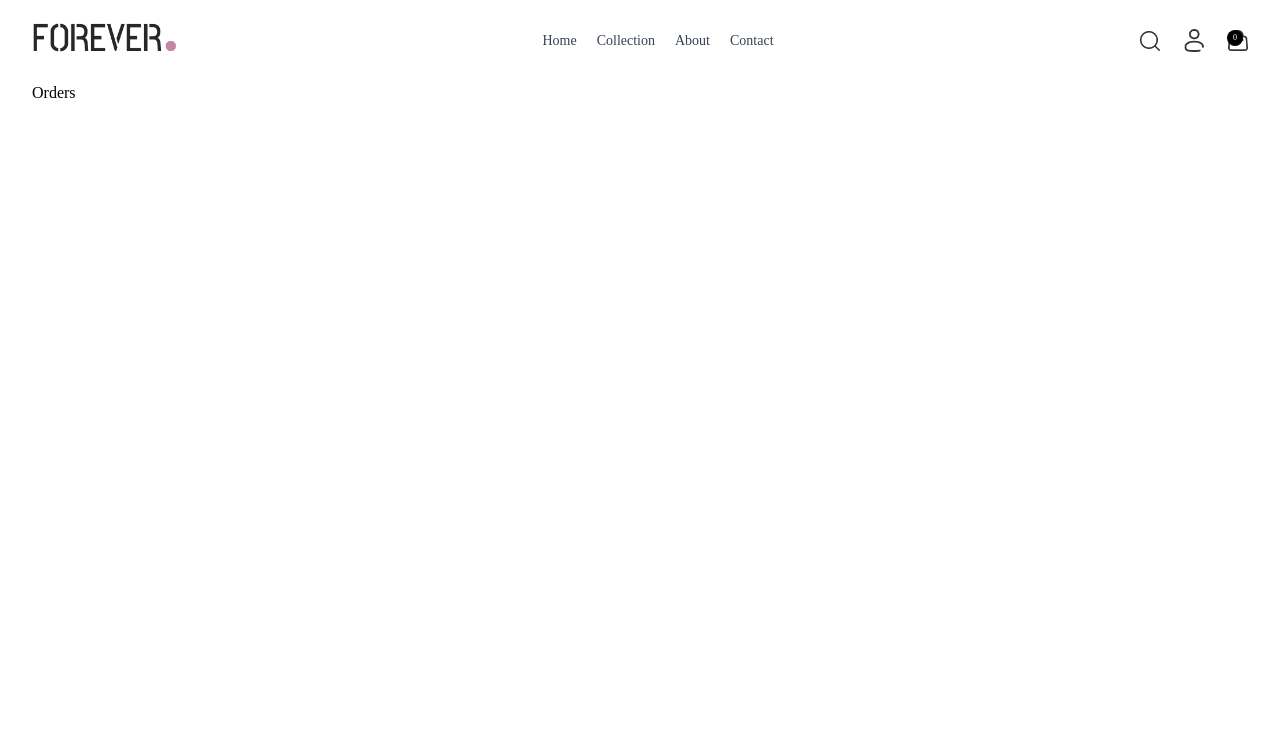
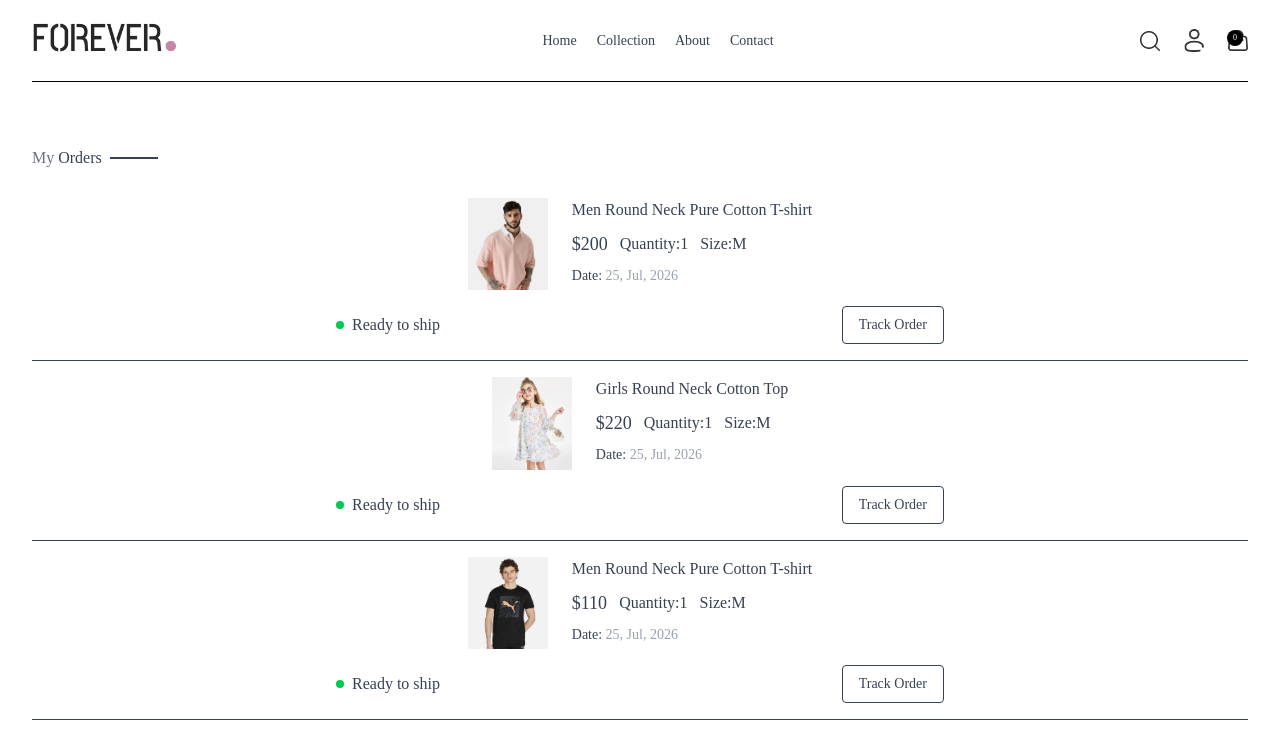
Before and after one commit to Sharath-Pillai/E-commerce-website-cloth-seller-, a React (Vite) app: page /orders in a window 1280 px wide. Shown: the top 742 px of the page. Built offline with nearby package versions, Linux system fonts and the light colour scheme.

Commit message:
orders page created and design completed

```diff
--- a/src/pages/Orders.jsx
+++ b/src/pages/Orders.jsx
@@ -1,9 +1,52 @@
-import React from 'react'
+import React, { useContext } from "react";
+import Title from "../components/Title";
+import ShopContext from "../context/ShopContext";
 
 const Orders = () => {
+  const { products, currency } = useContext(ShopContext);
   return (
-    <div>Orders</div>
-  )
-}
+    <div className="border-t pt-16">
+      <div>
+        <Title text1={"My"} text2={"Orders"} />
+      </div>
 
-export default Orders
+      <div>
+        {products.slice(1, 4).map((item, index) => (
+          <div
+            key={index}
+            className="py-4 border-b text-gray-700 flex flex-col md:items-center md:justify-between gap-4"
+          >
+            <div className="flex items-start gap-6 text-sm">
+              <img className="w-16 sm:w-20" src={item.image[0]} alt="" />
+              <div>
+                <p className="sm:text-base font-medium">{item.name}</p>
+                <div className="flex items-center gap-3 mt-2 text-base text-gray-700">
+                  <p className="text-lg">
+                    {currency}
+                    {item.price}
+                  </p>
+                  <p>Quantity:1</p>
+                  <p>Size:M</p>
+                </div>
+                <p className="mt-2">
+                  Date: <span className="text-gray-400">25, Jul, 2026</span>
+                </p>
+              </div>
+            </div>
+            <div className="md:w-1/2 flex justify-between">
+              <div className="flex items-center gap-2">
+                <p className="min-w-2 h-2 rounded-full bg-green-500"></p>
+                <p className="text-sm md:text-base">Ready to ship</p>
+              </div>
+              <button className="border px-4 py-2 text-sm font-medium rounded-sm">
+                Track Order
+              </button>
+            </div>
+          </div>
+        ))}
+      </div>
+    </div>
+  );
+};
+
+export default Orders;
```
